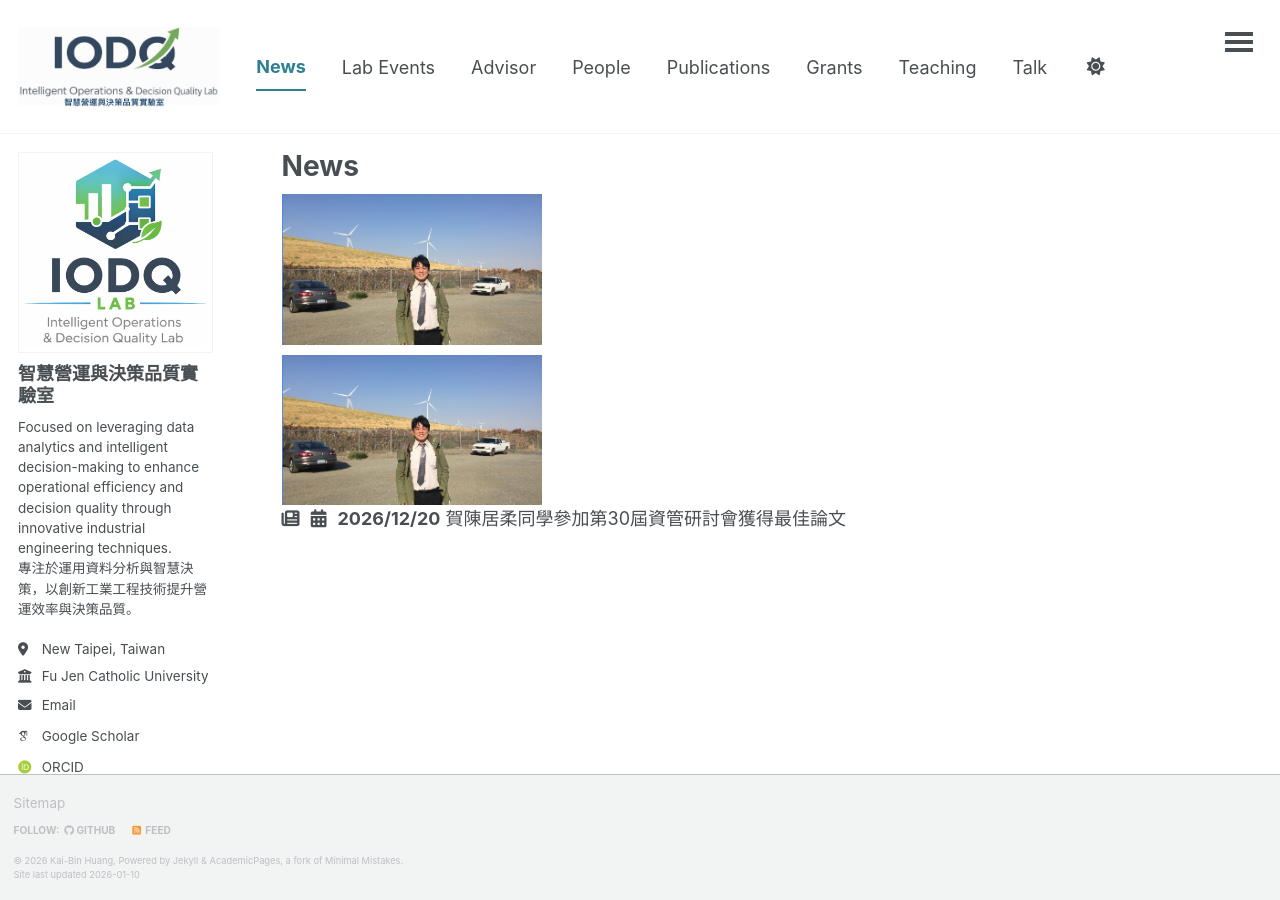
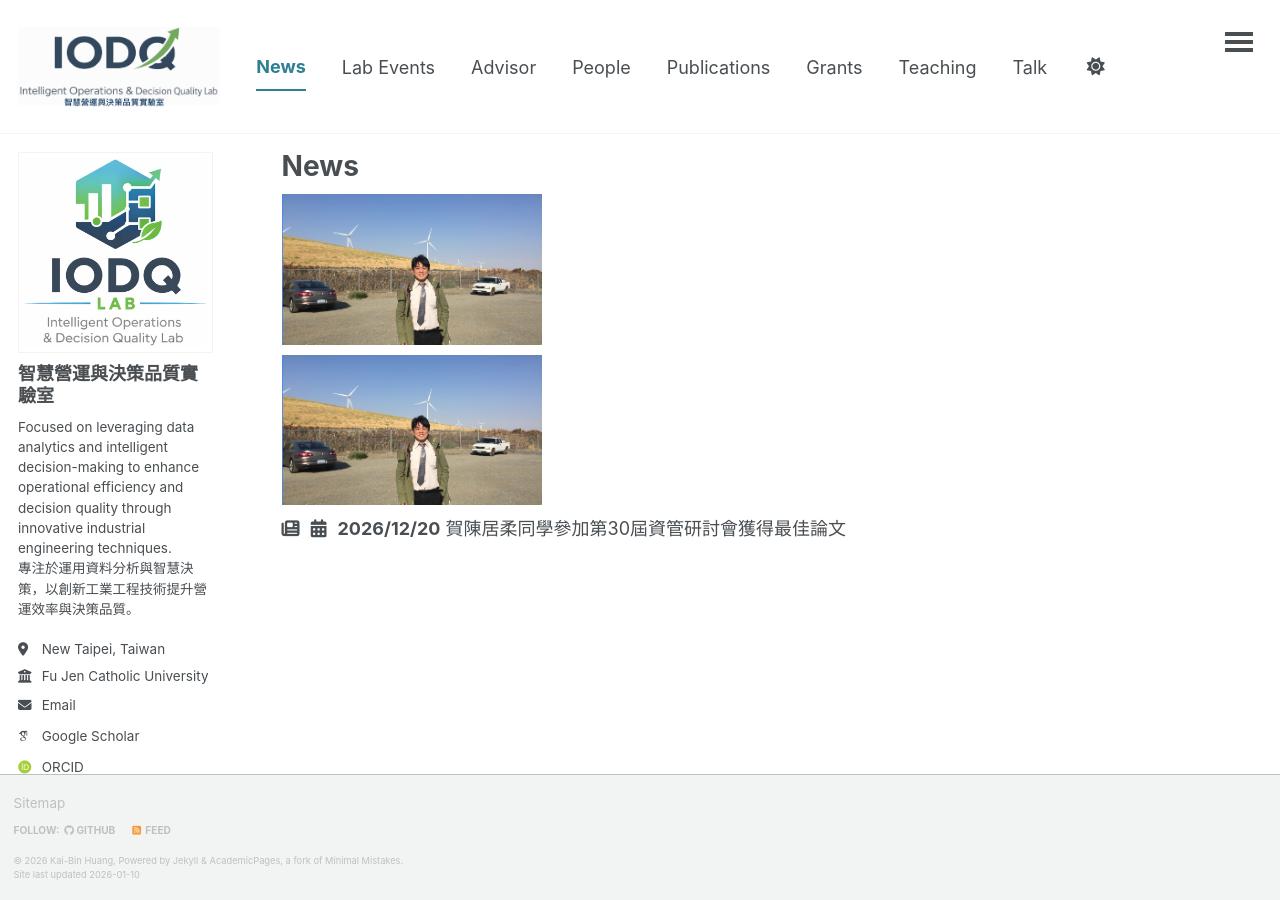
Before and after one commit to kbhuang188/kbhuang188.github.io, a Jekyll site: the page built from _pages/news.md, in a window 1280 px wide. Built offline with Jekyll 4.4.1, drawn with Linux system fonts in a browser that asks for light colours; some web fonts are replaced; a script bundle is joined from its source files by our own code; library files that are not in the unit come from our copies.

Commit message:
Update main.scss

```diff
--- a/assets/css/main.scss
+++ b/assets/css/main.scss
@@ -113,3 +113,24 @@
 .news-meta i{
   margin-right: 6px;
 }
+
+/* --- News meta icons --- */
+.news-meta{
+  margin: 10px 0 14px;
+  line-height: 1.6;
+}
+
+.news-icon{
+  font-size: 1.1em;
+  margin-right: 6px;
+  vertical-align: middle;
+}
+
+/* 彩色設定 */
+.news-icon-news{
+  color: #1f77b4;   /* 藍色：新聞 */
+}
+
+.news-icon-date{
+  color: #d62728;   /* 紅色：日期 */
+}
```
